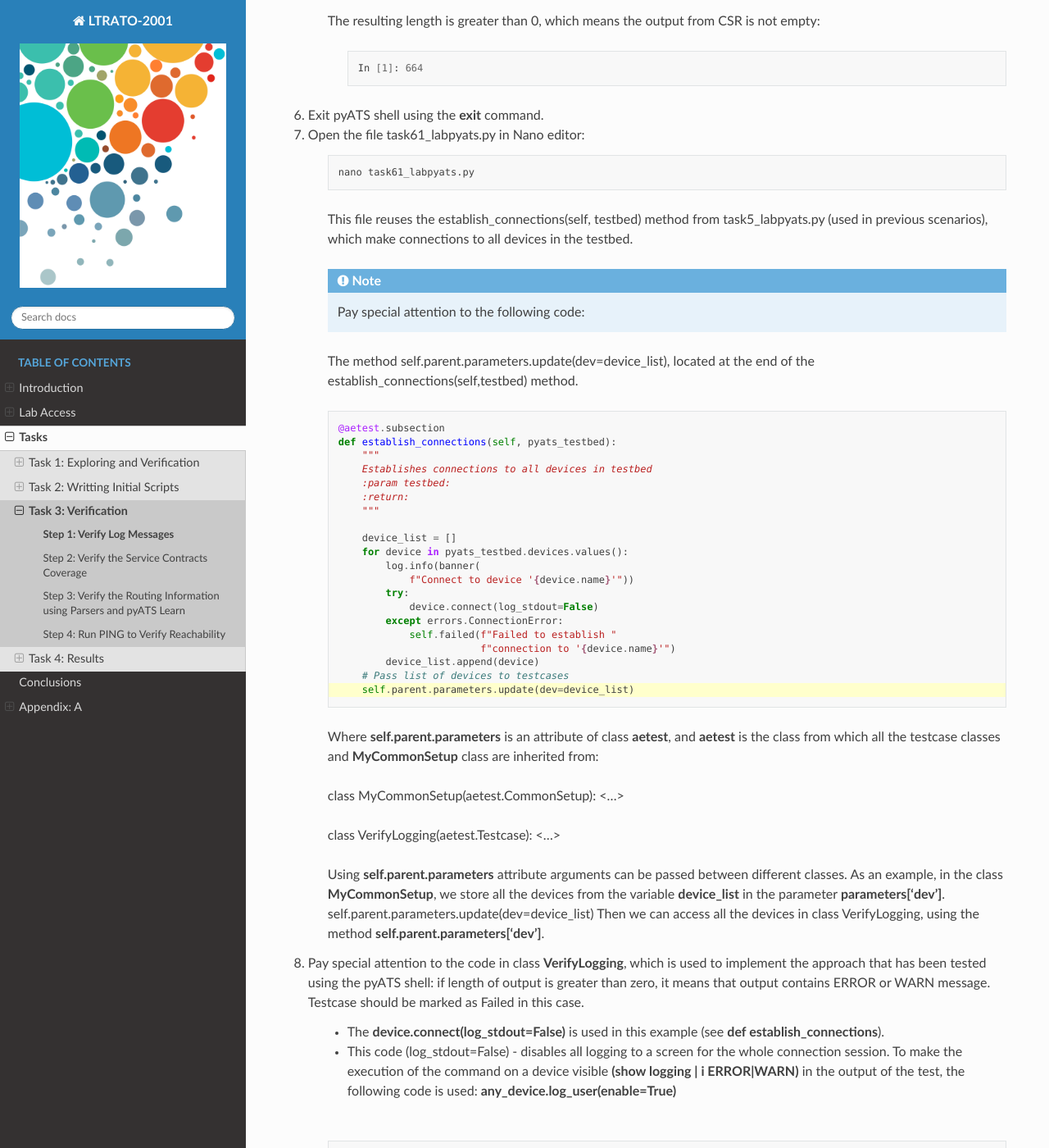
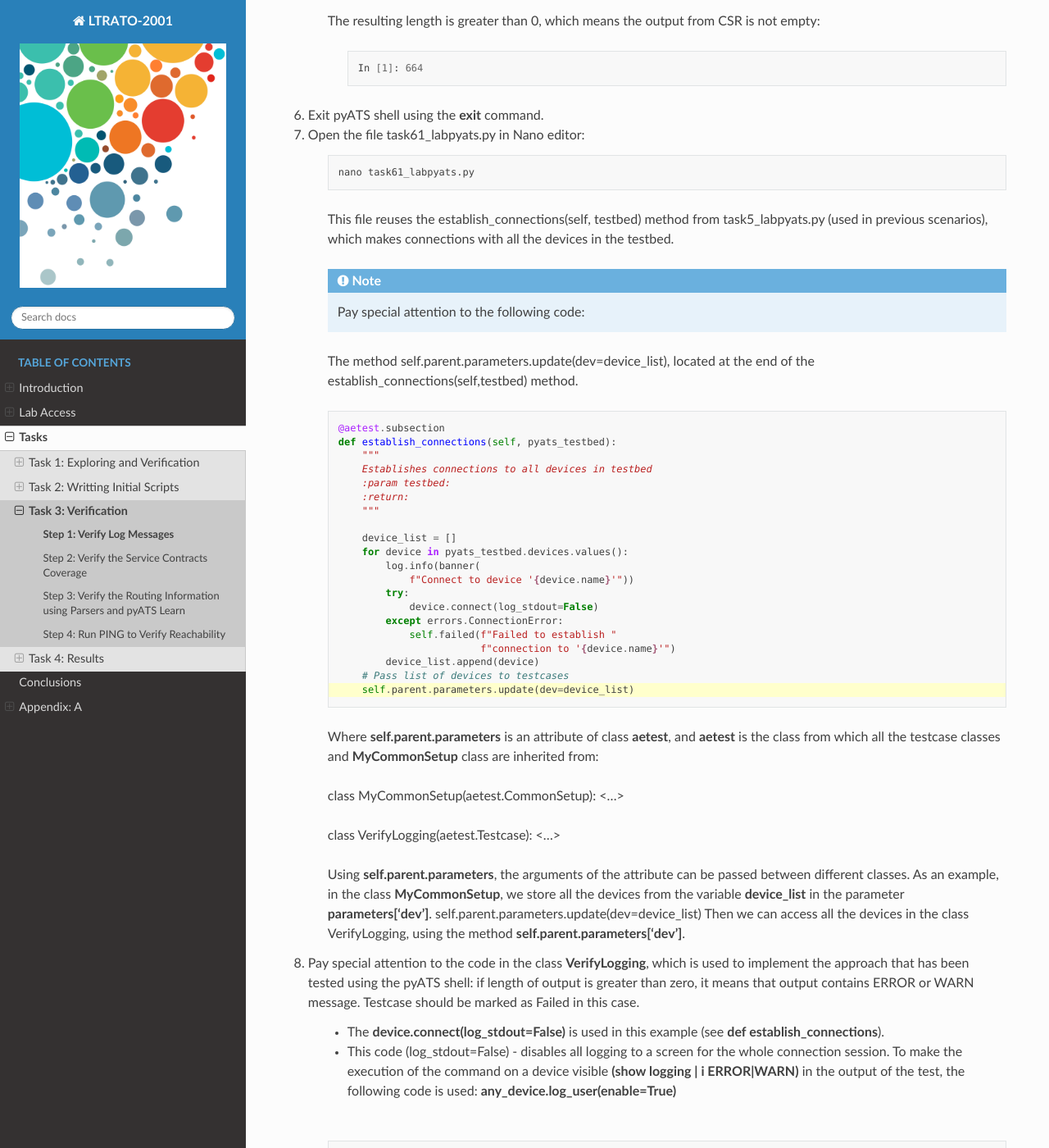
Before and after one commit to CiscoLives/LTRATO-2001, a Sphinx documentation site: the page built from docs/tasks/task3/step1.rst, in a window 1280 px wide and 1400 px high, scrolled down 1753 px. Shown: the whole window at 82% size. Built offline with Sphinx 7.4.7 and the Read the Docs theme 2.0.0, drawn with Linux system fonts in a browser that asks for light colours; some of the changed text lies outside the part shown.

Commit message:
Fix wording Task 3

```diff
--- a/docs/tasks/task3/step1.rst
+++ b/docs/tasks/task3/step1.rst
@@ -7,7 +7,7 @@ The high-level logic of the test case will be as follows:
 
 - Connect to each device in the testbed.
 - Collect the output of ``show logging | i ERROR|WARN``.
-- If the output contains more than 0 strings, then ERROR messages were found and the test should fail for this device. Otherwise, the test should succeed.
+- If the output contains more than 0 strings, then ERROR messages were found, and the test should fail for this device. Otherwise, the test should succeed.
 
 #. Before creating our testcase, connect to ASA. Launch **PuTTY** and connect to **asav-1**.
 
@@ -58,7 +58,7 @@ The high-level logic of the test case will be as follows:
         3. Repeat step 3 above for CSR in the pyATS shell:
             - **out1 = csr.execute('show logging | i ERROR|WARN')**
 
-#. To check whether there is an empty or non-empty output, we will use the Python **len()** built-in function, which returns the length of the given string. If the collected output is empty, then **len()** of the output will be 0, otherwise, the result will be greater than 0.
+#. To check whether there is an empty or non-empty output, we will use the Python **len()** built-in function, which returns the length of the given string. If the collected output is empty, then **len()** of the output will be 0; otherwise, the result will be greater than 0.
 
     Input into pyATS shell:
 
@@ -66,7 +66,7 @@ The high-level logic of the test case will be as follows:
 
             In [1]: len(out2)
 
-    The resulting length is 0, means output from ASA is empty:
+    The resulting length is 0, which means that the output from ASA is empty:
 
         .. code-block:: bash
 
@@ -92,7 +92,7 @@ The high-level logic of the test case will be as follows:
 
         nano task61_labpyats.py
 
-    This file reuses the establish_connections(self, testbed) method from task5_labpyats.py (used in previous scenarios), which make connections to all devices in the testbed.
+    This file reuses the establish_connections(self, testbed) method from task5_labpyats.py (used in previous scenarios), which makes connections with all the devices in the testbed.
 
     .. note::
         Pay special attention to the following code:
@@ -132,12 +132,12 @@ The high-level logic of the test case will be as follows:
     class VerifyLogging(aetest.Testcase):
     <…>
 
-    Using **self.parent.parameters** attribute arguments can be passed between different classes.
+    Using **self.parent.parameters**, the arguments of the attribute can be passed between different classes.
     As an example, in the class **MyCommonSetup**, we store all the devices from the variable **device_list** in the parameter **parameters['dev']**.
     self.parent.parameters.update(dev=device_list)
-    Then we can access all the devices in class VerifyLogging, using the method **self.parent.parameters['dev']**.
+    Then we can access all the devices in the class VerifyLogging, using the method **self.parent.parameters['dev']**.
 
-#. Pay special attention to the code in class **VerifyLogging**, which is used to implement the approach that has been tested using the pyATS shell: if length of output is greater than zero, it means that output contains ERROR or WARN message. Testcase should be marked as Failed in this case.
+#. Pay special attention to the code in the class **VerifyLogging**, which is used to implement the approach that has been tested using the pyATS shell: if length of output is greater than zero, it means that output contains ERROR or WARN message. Testcase should be marked as Failed in this case.
 
     - The **device.connect(log_stdout=False)** is used in this example (see **def establish_connections**).
     - This code (log_stdout=False) - disables all logging to a screen for the whole connection session. To make the execution of the command on a device visible **(show logging | i ERROR|WARN)** in the output of the test, the following code is used: **any_device.log_user(enable=True)**
@@ -177,7 +177,7 @@ The high-level logic of the test case will be as follows:
 
 #. Execute the test script **task61_labpyats.py** and check the results section.
 
-    The Testcase **error_log** will run only for one device. Scroll above the results section and you will see to which device is related to this output.
+    The Testcase **error_log** will run only for one device. Scroll above the results section and you will see which device is related to this output.
 
     .. image:: images/error-log.png
         :width: 75%
```
Also changed, not shown: other parts of docs/tasks/task3/step1.rst (+2 -2 lines), docs/tasks/task3/step2.rst (+9 -9 lines), docs/tasks/task3/step3.rst (+5 -5 lines), docs/tasks/task3/step4.rst (+10 -10 lines).
